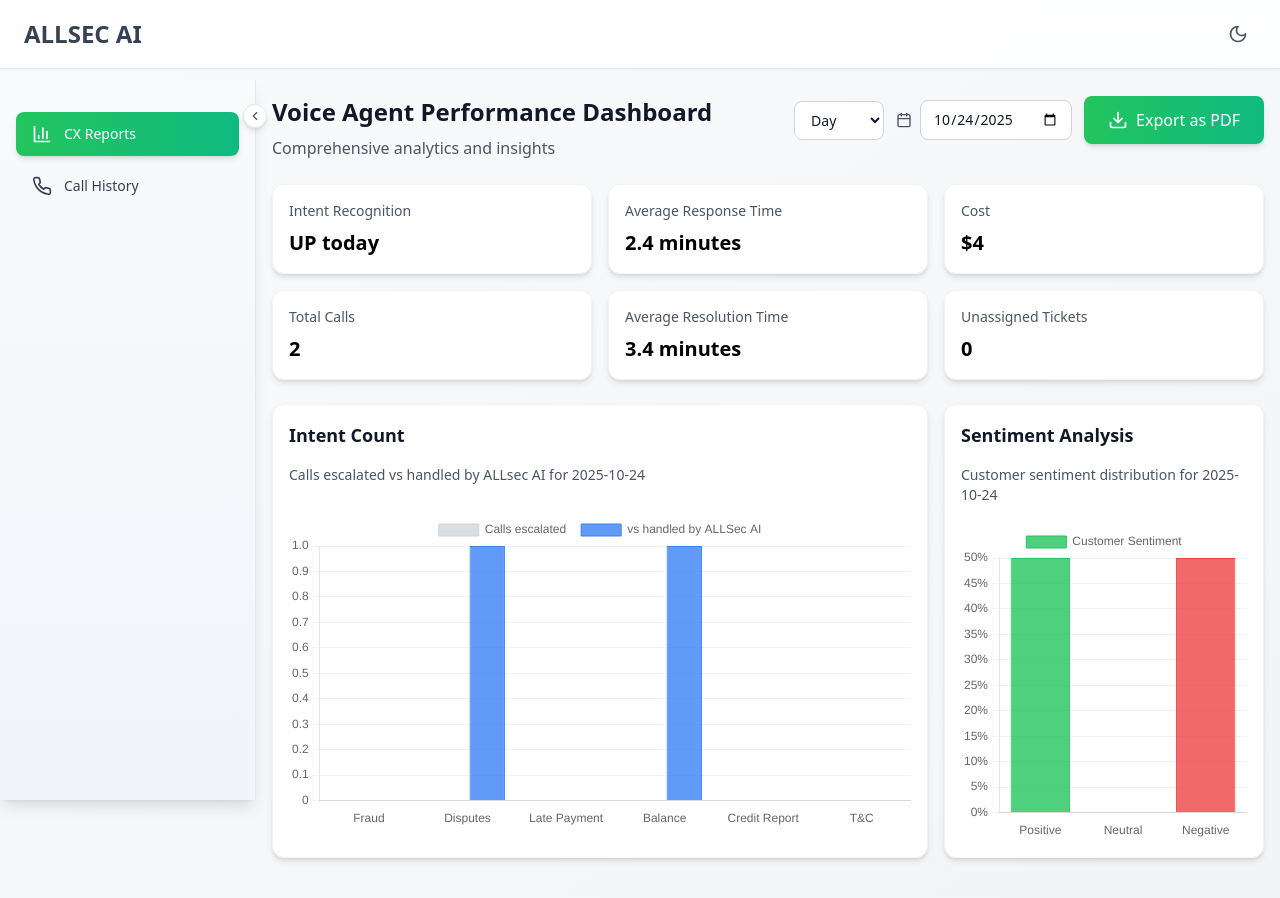
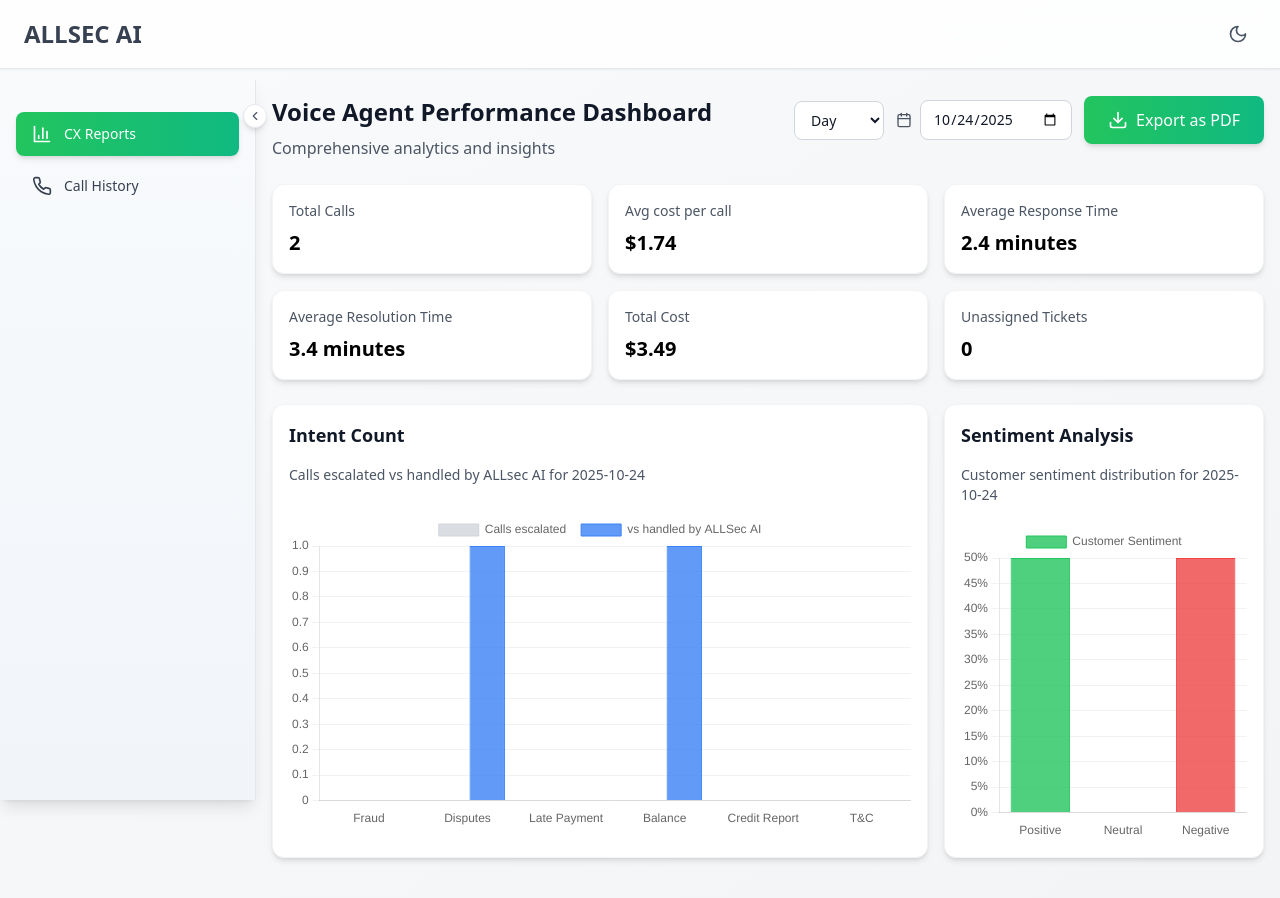
Before and after one commit to ranjithRW/new-allsec-dashboard, a React (Vite) app: page / in a window 1280 px wide. Built offline with nearby package versions, Linux system fonts and the light colour scheme.

Commit message:
add:avg cost per call

```diff
--- a/src/data/mockData.ts
+++ b/src/data/mockData.ts
@@ -209,8 +209,31 @@ export const getKPIsForPeriod = (date: string, period: 'day' | 'week' | 'month'
   }, 0);
   const avgResponseTime = Math.round(totalDuration / filteredCalls.length * 10) / 10;
 
-  // Calculate cost (simplified - $2 per call)
-  const cost = filteredCalls.length * 2;
+  // Calculate dynamic cost based on call characteristics
+  const cost = filteredCalls.reduce((totalCost, call) => {
+    const [minutes, seconds] = call.duration.split(':').map(Number);
+    const durationInMinutes = minutes + (seconds / 60);
+
+    // Base cost per minute
+    let baseCost = 0.5; // $0.50 per minute base rate
+
+    // Adjust cost based on intent complexity
+    const intentMultipliers: { [key: string]: number } = {
+      'Fraud Reporting': 2.0,        // High complexity
+      'Change Disputes': 1.8,        // High complexity
+      'Credit Report Disputes': 1.6,  // Medium-high complexity
+      'Customer Trade Lines': 1.4,    // Medium complexity
+      'Due Date Changes': 1.2,       // Low-medium complexity
+      'Auto-pay Enrollment': 1.1,     // Low complexity
+      'Balance Enquiry': 1.0,        // Standard complexity
+      'T&C requests': 0.8            // Low complexity
+    };
+
+    const multiplier = intentMultipliers[call.intent] || 1.0;
+    const callCost = durationInMinutes * baseCost * multiplier;
+
+    return totalCost + callCost;
+  }, 0);
 
   // Calculate escalation rate
   const escalatedCalls = filteredCalls.filter(call =>
@@ -239,10 +262,14 @@ export const getKPIsForPeriod = (date: string, period: 'day' | 'week' | 'month'
     }
   }
 
+  // Calculate average cost per call
+  const avgCostPerCall = filteredCalls.length > 0 ? cost / filteredCalls.length : 0;
+
   return {
     intentRecognition: intentRecognitionText,
     avgResponseTime: `${avgResponseTime} minutes`,
-    cost: `$${cost}`,
+    cost: `$${Math.round(cost * 100) / 100}`,
+    avgCostPerCall: `$${Math.round(avgCostPerCall * 100) / 100}`,
     totalCallsToday: filteredCalls.length,
     avgResolutionTime: `${avgResponseTime + 1} minutes`,
     unassignedTickets: Math.max(0, escalatedCalls - Math.floor(filteredCalls.length * 0.1))
--- a/src/pages/CXReports.tsx
+++ b/src/pages/CXReports.tsx
@@ -440,11 +440,11 @@ export default function CXReports() {
 
       <div className="grid grid-cols-1 sm:grid-cols-2 lg:grid-cols-3 gap-4 mb-6">
         {[
-          { label: 'Intent Recognition', value: filteredKPIs.intentRecognition, color: 'from-blue-500 to-cyan-500' },
+          { label: 'Total Calls', value: filteredKPIs.totalCallsToday, color: 'from-purple-500 to-pink-500' },
+          { label: 'Avg cost per call', value: filteredKPIs.avgCostPerCall, color: 'from-blue-500 to-cyan-500' },
           { label: 'Average Response Time', value: filteredKPIs.avgResponseTime, color: 'from-green-500 to-emerald-500' },
-          { label: 'Cost', value: filteredKPIs.cost, color: 'from-amber-500 to-orange-500' },
-          { label: 'Total Calls', value: filteredKPIs.totalCallsToday, color: 'from-purple-500 to-pink-500' },
           { label: 'Average Resolution Time', value: filteredKPIs.avgResolutionTime, color: 'from-cyan-500 to-blue-500' },
+          { label: 'Total Cost', value: filteredKPIs.cost, color: 'from-amber-500 to-orange-500' },
           { label: 'Unassigned Tickets', value: filteredKPIs.unassignedTickets, color: 'from-red-500 to-orange-500' }
         ].map((kpi) => (
           <div
```
